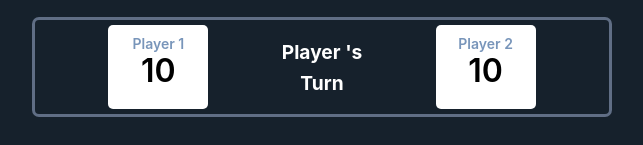
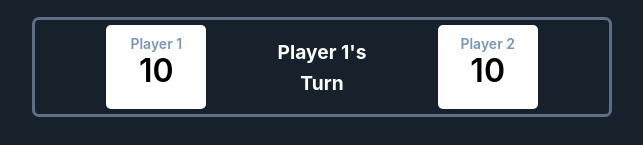
Before and after one commit to Michaeloye/tic-tac-toe, a React (Vite) app: page / in a window 1280 px wide. Shown: the top 145 px of the page, without its empty margins (318-961 px from the left). Built offline with nearby package versions, Linux system fonts and the light colour scheme.

Commit message:
Add whosTurn handler

```diff
--- a/src/App.jsx
+++ b/src/App.jsx
@@ -1,14 +1,19 @@
+import { useState } from "react";
 import "./App.css";
 import Board from "./components/Board";
 import Header from "./components/Header";
-import ResetButton from "./components/Reset";
 
 function App() {
+  const [whosTurn, setWhosTurn] = useState("1");
+
+  const handleWhosTurn = (player) => {
+    setWhosTurn(player);
+  };
   return (
     <div className="App">
-      <Header />
-      <Board />
-      <p className="turn-mobile">Player 1's Turn</p>
+      <Header whosTurn={whosTurn} />
+      <Board handleWhosTurn={handleWhosTurn} />
+      <p className="turn-mobile">Player {whosTurn}'s Turn</p>
     </div>
   );
 }
```
